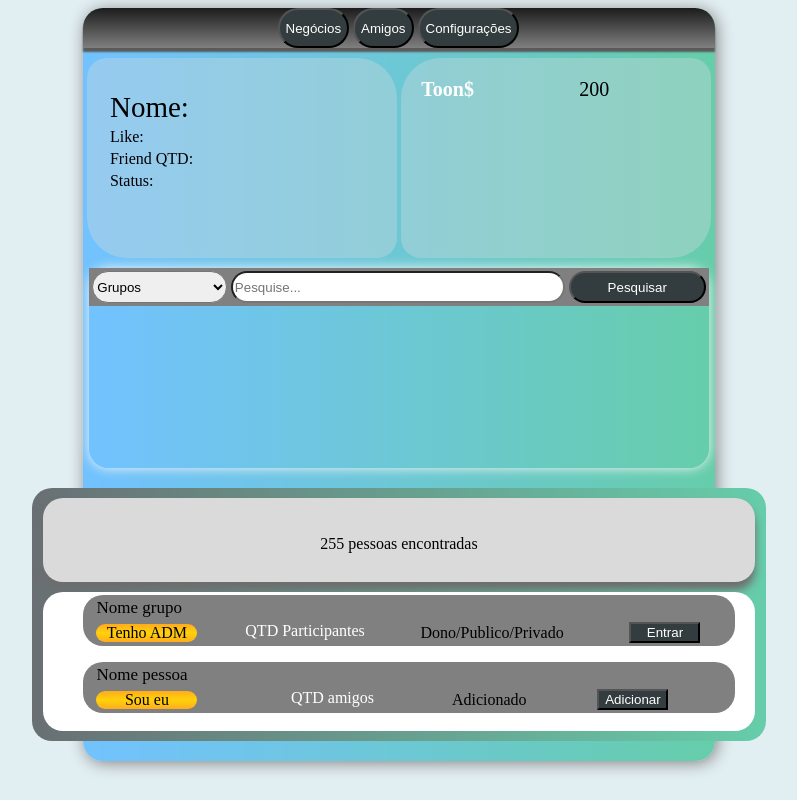
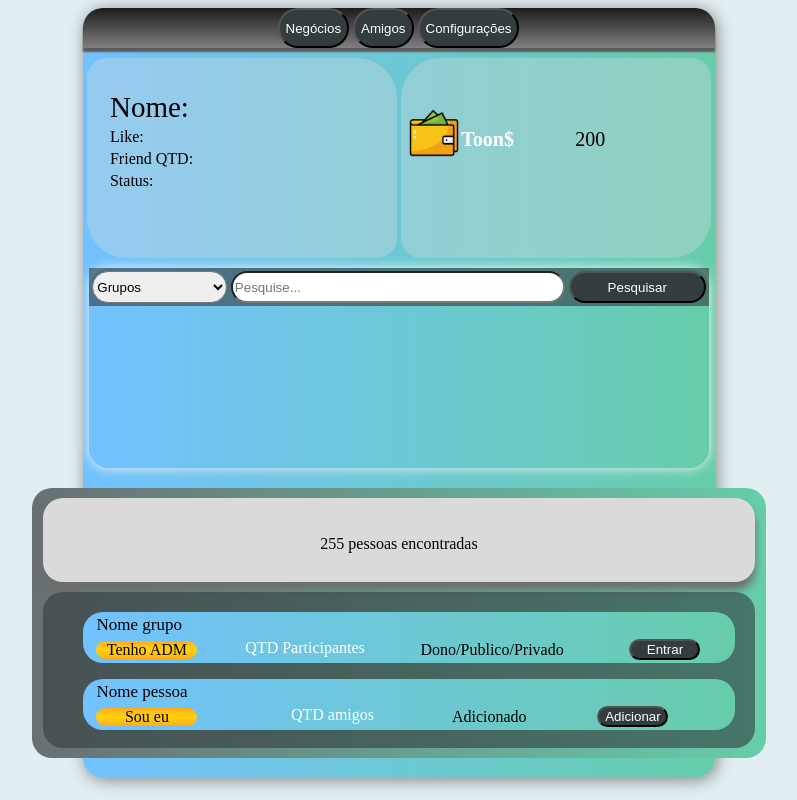
Before and after one commit to VitorBras/www.CHAToon.ga, a PHP site: page /dashboard.php in a window 1280 px wide. Shown: the whole page, without its empty margins (241-1038 px from the left). Run offline with PHP 8.4, Linux system fonts and the light colour scheme.

Commit message:
Até aqui desenvolvi com sucesso a interface CSS3 da Dashboard. Irei realizar uma pequena adaptação na Dashboard na parte de interface gráfica no CSS3 o que pode mudar o funcionamento da determinada PWA.

```diff
--- a/dashboard.php
+++ b/dashboard.php
@@ -39,6 +39,8 @@ session_start();
 				<div class="boxContent-Two">
 					<div class="money-box-info">
 						<div class="prefixoMoneyBox">
+							<div class="simbolo-money">
+							</div>
 							<span id="prefixoMoney">Toon$</span>
 						</div>
 						<div class="prefixoMoneyBoxTwo">
--- a/styles/dashboard.css
+++ b/styles/dashboard.css
@@ -143,7 +143,7 @@ body{
 	display:block;
 	height:38px;
 	width:100%;
-	background-color:gray;
+	background-color:rgba(51, 60, 63,0.6);;
 }
 .molde-box-search{
 	width:100%;
@@ -175,19 +175,20 @@ body{
 	position:relative;
 	width:97%;
 	min-height:100px;
-	background-color:white;
+	background-color:rgba(51, 60, 63,0.6);
 	margin-right:auto;
 	margin-left:auto;
 	margin-top:20px;
 	border-radius:20px;
 	padding-bottom:5px;
+	padding-top:1px;
 }
 
 .boxContent-lista-resultados-grupos li{
 	position:relative;
 	list-style:none;
 	display:block;
-	background-color:gray;
+	background:linear-gradient(to right, #72c2ff,#66cdaa);
 	border-radius:20px;
 	margin-right:20px;
 	padding-left:10px;
@@ -290,6 +291,7 @@ body{
 	display:block;
 	background-color:#333c3f;
 	color:white;
+	border-radius:20px;
 }
 .action-join-button button:hover{
 	background-color:#ffab1c;
@@ -326,7 +328,7 @@ body{
 	position:relative;
 	list-style:none;
 	display:block;
-	background-color:gray;
+	background:linear-gradient(to right, #72c2ff, #66cdaa);
 	border-radius:20px;
 	margin-right:20px;
 	padding-left:10px;
@@ -374,13 +376,31 @@ body{
 #prefixoMoney{
 	display:block;
 	position:relative;
+	top:0px;
+	left:40px;
 	font-size:20px;
 	font-weight:700;
 	color:white;
 	margin-left:20px;
 }
+@media screen and (max-width:470px){
+	#unidade-toon-money{
+		top: 38%;
+		left: -12px
+	}
+
+}
+@media screen and (min-width:470px){
+	#unidade-toon-money{
+		top: 25%;
+		left: -4px;
+	}
+
+}
 #unidade-toon-money{
 	display:block;
+	position:relative;
+
 	font-size:20px;
 	text-align:left;
 	margin-left:20px;
@@ -398,6 +418,19 @@ body{
 	width:49%;
 	float:left;
 	padding-top:20px;
+}
+.simbolo-money{
+	display:block;
+	/*background-image:url("../imagens/money-bag.png");*/
+	background-image:url("../imagens/money-bag.png");
+	position:relative;
+	top: 30px;
+    left: 8px;
+	background-repeat:no-repeat;
+	background-size:cover;
+	height:50px;
+	width:50px;
+	/*background-color:green;*/
 }
 .prefixoMoneyBoxTwo{
 	/*background-color:gray;*/
```
Also changed, not shown: imagens/money-bag.png (added), imagens/money-cedule.png (added).
